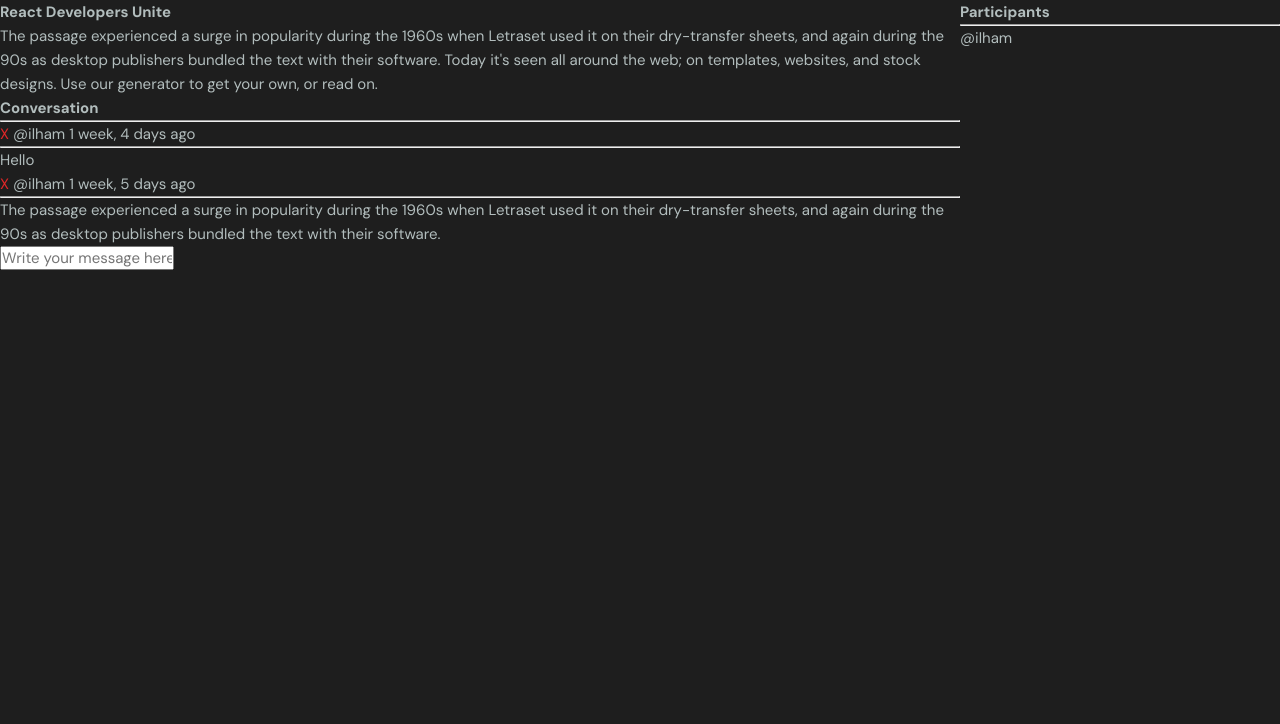
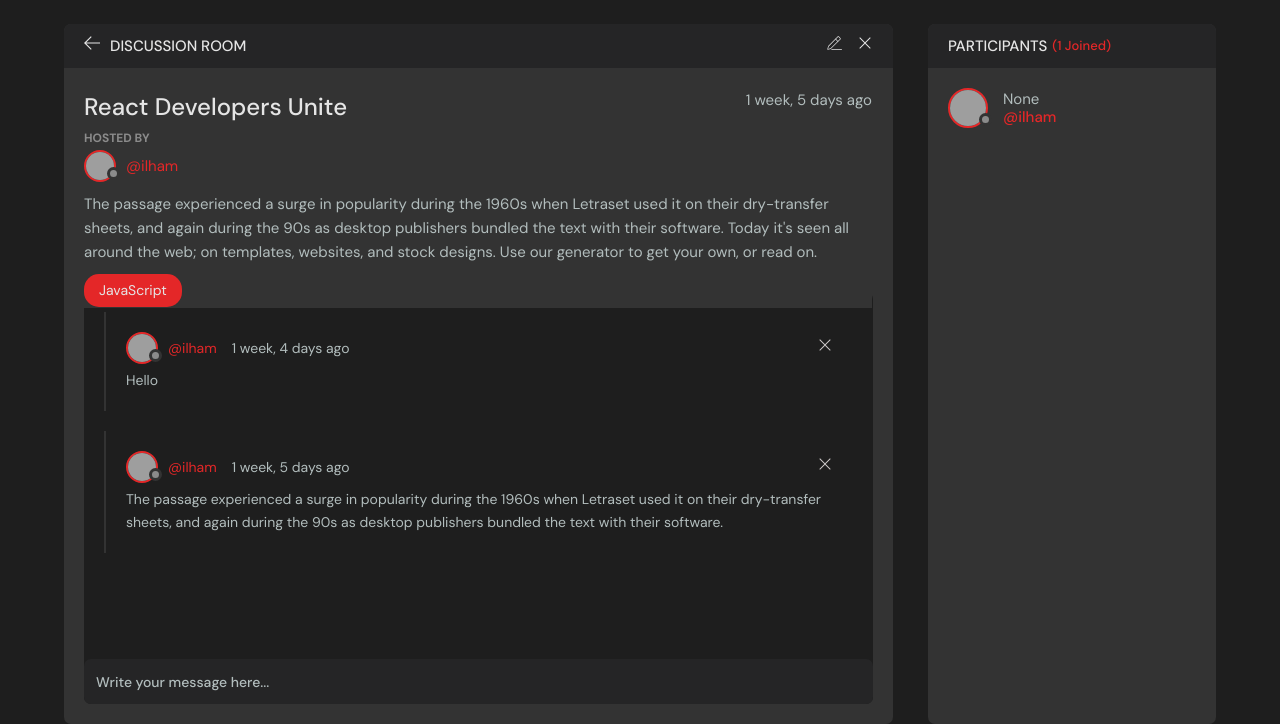
Before and after one commit to Mir-Ilham/Dodo-Network, a Django app: page /room/7/ in a window 1280 px wide. Shown: the part 80-804 px from the top of the page. Before the commit the page ends 350 px from the top, so only its background shows below. Run offline with Django 4.2, Linux system fonts and the light colour scheme; a user stored in the database is signed in; data comes from the database, SQL or seed files in the repository; both versions use the stored data as it was after the commit; grey boxes are pictures that could not be loaded.

Commit message:
Install theme for room and profile pages

```diff
--- a/base/templates/base/room.html
+++ b/base/templates/base/room.html
@@ -1,52 +1,167 @@
-{% extends 'main.html' %}
+{% extends 'main.html' %} {% block content %}
 
-{% block content %}
+<main class="profile-page layout layout--2">
+  <div class="container">
+    <!-- Room Start -->
+    <div class="room">
+      <div class="room__top">
+        <div class="room__topLeft">
+          <a href="{% url 'home' %}">
+            <svg
+              version="1.1"
+              xmlns="http://www.w3.org/2000/svg"
+              width="32"
+              height="32"
+              viewBox="0 0 32 32"
+            >
+              <title>arrow-left</title>
+              <path
+                d="M13.723 2.286l-13.723 13.714 13.719 13.714 1.616-1.611-10.96-10.96h27.625v-2.286h-27.625l10.965-10.965-1.616-1.607z"
+              ></path>
+            </svg>
+          </a>
+          <h3>Discussion Room</h3>
+        </div>
+        {% if room.host == request.user %}
+        <div class="room__topRight">
+          <a href="{% url 'update-room' room.id %}">
+            <svg
+              enable-background="new 0 0 24 24"
+              height="32"
+              viewBox="0 0 24 24"
+              width="32"
+              xmlns="http://www.w3.org/2000/svg"
+            >
+              <title>edit</title>
+              <g>
+                <path
+                  d="m23.5 22h-15c-.276 0-.5-.224-.5-.5s.224-.5.5-.5h15c.276 0 .5.224.5.5s-.224.5-.5.5z"
+                />
+              </g>
+              <g>
+                <g>
+                  <path
+                    d="m2.5 22c-.131 0-.259-.052-.354-.146-.123-.123-.173-.3-.133-.468l1.09-4.625c.021-.09.067-.173.133-.239l14.143-14.143c.565-.566 1.554-.566 2.121 0l2.121 2.121c.283.283.439.66.439 1.061s-.156.778-.439 1.061l-14.142 14.141c-.065.066-.148.112-.239.133l-4.625 1.09c-.038.01-.077.014-.115.014zm1.544-4.873-.872 3.7 3.7-.872 14.042-14.041c.095-.095.146-.22.146-.354 0-.133-.052-.259-.146-.354l-2.121-2.121c-.19-.189-.518-.189-.707 0zm3.081 3.283h.01z"
+                  />
+                </g>
+                <g>
+                  <path
+                    d="m17.889 10.146c-.128 0-.256-.049-.354-.146l-3.535-3.536c-.195-.195-.195-.512 0-.707s.512-.195.707 0l3.536 3.536c.195.195.195.512 0 .707-.098.098-.226.146-.354.146z"
+                  />
+                </g>
+              </g>
+            </svg>
+          </a>
+          <a href="{% url 'delete-room' room.id %}">
+            <svg
+              version="1.1"
+              xmlns="http://www.w3.org/2000/svg"
+              width="32"
+              height="32"
+              viewBox="0 0 32 32"
+            >
+              <title>remove</title>
+              <path
+                d="M27.314 6.019l-1.333-1.333-9.98 9.981-9.981-9.981-1.333 1.333 9.981 9.981-9.981 9.98 1.333 1.333 9.981-9.98 9.98 9.98 1.333-1.333-9.98-9.98 9.98-9.981z"
+              ></path>
+            </svg>
+          </a>
+        </div>
+        {% endif %}
+      </div>
 
-<style>
-    .room-container {
-        display: grid;
-        grid-template-columns: 3fr 1fr ;
-    }
-</style>
-
-<div class="room-container">
-    <div>
-        <h1>{{room.name}}</h1>
-        <p>{{room.description}}</p>
-
-        <div class="comment-wrapper">
-            <h3>Conversation</h3>
-            <hr>
-
+      <div class="room__box scroll">
+        <div class="room__header scroll">
+          <div class="room__info">
+            <h3>{{room.name}}</h3>
+            <span>{{room.created | timesince}} ago</span>
+          </div>
+          <div class="room__hosted">
+            <p>Hosted By</p>
+            <a href="#" class="room__author">
+              <div class="avatar avatar--small">
+                <img src="https://randomuser.me/api/portraits/men/37.jpg" />
+              </div>
+              <span>@{{room.host.username}}</span>
+            </a>
+          </div>
+          <div class="room__details">{{room.description}}</div>
+          <span class="room__topics">{{room.topic}}</span>
+        </div>
+        <div class="room__conversation">
+          <div class="threads scroll">
             {% for message in room_messages %}
-                <div>
+            <div class="thread">
+              <div class="thread__top">
+                <div class="thread__author">
+                  <a
+                    href="{% url 'user-profile' message.user.id %}"
+                    class="thread__authorInfo"
+                  >
+                    <div class="avatar avatar--small">
+                      <img src="{{message.user.profile_picture.url}}" />
+                    </div>
+                    <span>@{{message.user.username}}</span>
+                  </a>
+                  <span class="thread__date"
+                    >{{message.created | timesince}} ago</span
+                  >
+                </div>
                 {% if request.user == message.user %}
-                        <a href="{% url 'delete-message' message.id %}">X</a>
+                <a href="{% url 'delete-message' message.id %}">
+                  <div class="thread__delete">
+                    <svg
+                      version="1.1"
+                      xmlns="http://www.w3.org/2000/svg"
+                      width="32"
+                      height="32"
+                      viewBox="0 0 32 32"
+                    >
+                      <title>remove</title>
+                      <path
+                        d="M27.314 6.019l-1.333-1.333-9.98 9.981-9.981-9.981-1.333 1.333 9.981 9.981-9.981 9.98 1.333 1.333 9.981-9.98 9.98 9.98 1.333-1.333-9.98-9.98 9.98-9.981z"
+                      ></path>
+                    </svg>
+                  </div>
+                </a>
                 {% endif %}
-                    <small>@{{message.user.username}} {{message.created | timesince }} ago</small>
-                    <hr>
-                    <p>{{message.body}}</p>
+              </div>
+              <div class="thread__details">{{message.body}}</div>
             </div>
             {% endfor %}
           </div>
-
+        </div>
+      </div>
       {% if request.user.is_authenticated %}
-        <div class="message-form">
-            <form method="POST" action="">
+      <div class="room__message">
+        <form action="" method="POST">
           {% csrf_token %}
-                <input type="text" name="body" placeholder="Write your message here">
+          <input name="body" placeholder="Write your message here..." />
         </form>
       </div>
       {% endif %}
     </div>
-    <div>
-        <h3>Participants</h3>
-        <hr>
+    <!-- Room End -->
+
+    <!--   Start -->
+    <div class="participants">
+      <h3 class="participants__top">Participants <span>({{participants.count}} Joined)</span></h3>
+      <div class="participants__list scroll">
         {% for user in participants %}
-            <div>
-                <p>@{{user.username}}</p>
+        <a href="{% url 'user-profile' user.id %}" class="participant">
+          <div class="avatar avatar--medium">
+            <img src="{{user.profile_picture.url}}" />
           </div>
+          <p>
+            {{user.name}}
+            <span>@{{user.username}}</span>
+          </p>
+        </a>
        {% endfor %}
       </div>
     </div>
+    <!--  End -->
+  </div>
+</main>
+
 {% endblock content %}
--- a/static/styles/style.css
+++ b/static/styles/style.css
@@ -902,7 +902,7 @@ a {
 
 .room__top,
 .participants__top {
-  background: var(--color-dark-light);
+  background: var(--color-dark-medium);
   display: flex;
   justify-content: space-between;
   align-items: center;
@@ -943,7 +943,7 @@ a {
 }
 
 .room__topRight svg {
-  fill: var(--color-main-light);
+  fill: var(--color-light);
 }
 
 .room__header {
@@ -991,7 +991,7 @@ a {
 .room__info h3 {
   font-size: 2.4rem;
   font-weight: 500;
-  color: var(--color-main);
+  color: var(--color-light);
 }
 
 .room__hosted p {
@@ -1016,7 +1016,7 @@ a {
 
 .room__topics {
   padding: 0.5rem 1.5rem;
-  background: var(--color-dark-light);
+  background: var(--color-main);
   color: var(--color-light);
   display: inline-block;
   font-size: 1.4rem;
@@ -1092,7 +1092,7 @@ a {
 
 .room__message > form > input {
   resize: none;
-  background-color: var(--color-dark-light);
+  background-color: var(--color-dark-medium);
   color: var(--color-light);
   border: none;
   outline: none;
```
Also changed, not shown: base/templates/base/profile.html (+40 -19 lines), db.sqlite3. Lines whose indentation alone changed are shown as unchanged.
